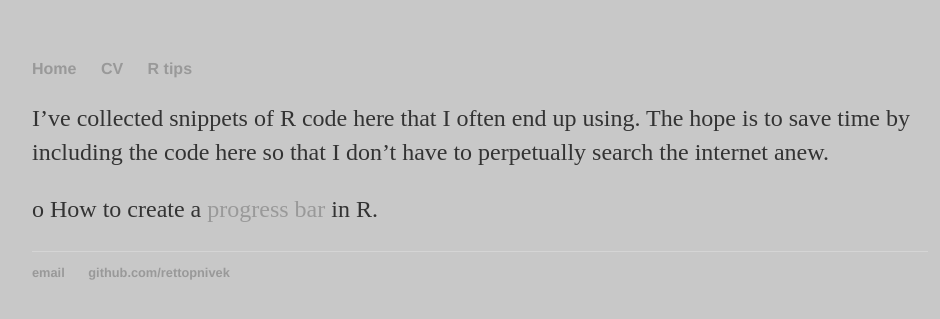
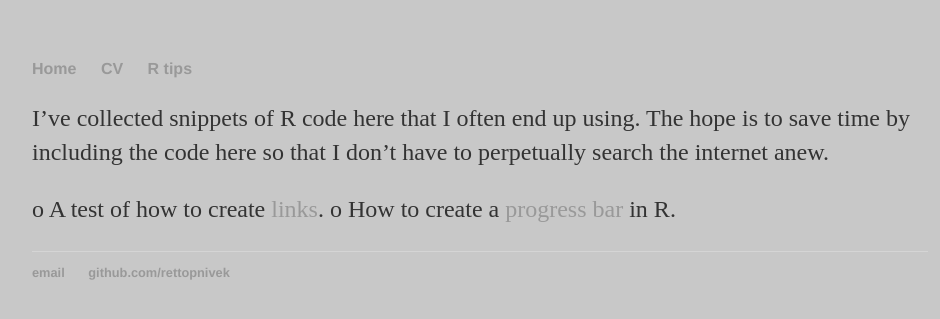
Before and after one commit to rettopnivek/rettopnivek.github.io, a Jekyll site: the page built from r_tips/index.md, in a window 1280 px wide. Shown: the top 319 px of the page, without its empty margins (160-1100 px from the left). Built offline with Jekyll 4.4.1, drawn with Linux system fonts in a browser that asks for light colours.

Commit message:
Update index.md

```diff
--- a/r_tips/index.md
+++ b/r_tips/index.md
@@ -5,4 +5,5 @@ title: R tips
 
 I've collected snippets of R code here that I often end up using. The hope is to save time by including the code here so that I don't have to perpetually search the internet anew.
 
-o How to create a [progress bar](pages/Progress_bar.html) in R.
+o A test of how to create [links](http://google.com).
+o How to create a [progress bar](http://rettopnivek.github.io/pages/Progress_bar.html) in R.
```
